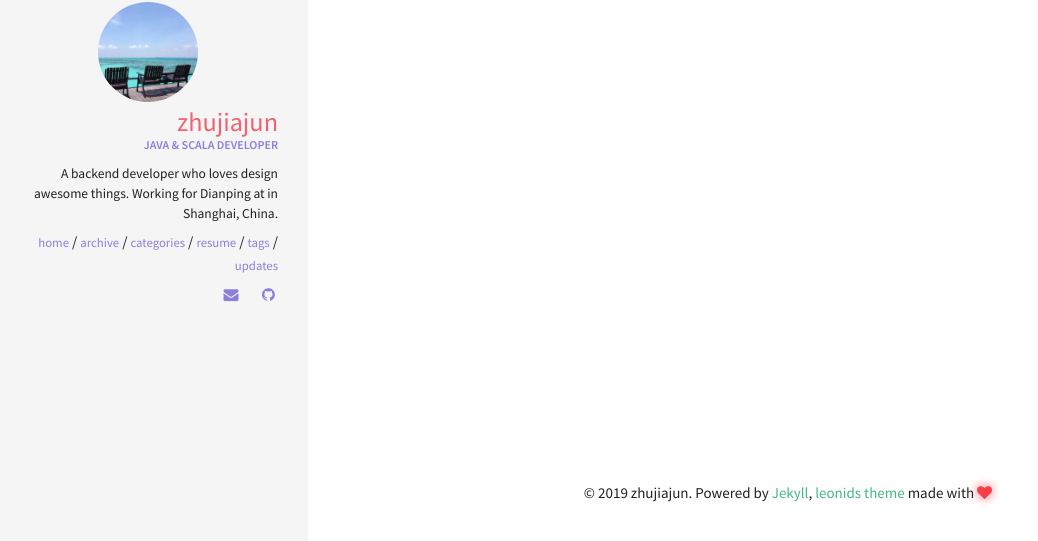
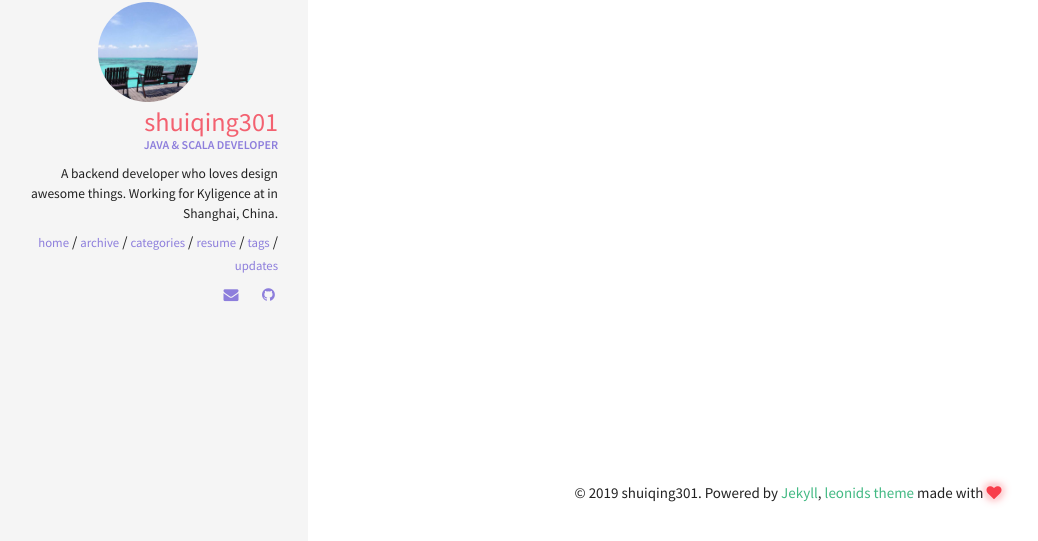
Before and after one commit to 7mming7/7mming7.github.io, a Jekyll site: the page built from tags.html, in a window 1280 px wide. Shown: the part 256-797 px from the top of the page, without its empty margins (12-1050 px from the left). Built offline with Jekyll 4.4.1, drawn with Linux system fonts in a browser that asks for light colours.

Commit message:
Initial commit

```diff
--- a/_config.yml
+++ b/_config.yml
@@ -33,11 +33,11 @@ kramdown:
 ####################################
 #
 owner:
-  name: zhujiajun
+  name: shuiqing301
   avatar: avatar.jpg
   job: "Java & Scala Developer"
-  bio: "A backend developer who loves design awesome things. Working for Dianping at in Shanghai, China."
-  email: zhujiajun.me@gmail.com
+  bio: "A backend developer who loves design awesome things. Working for Kyligence at in Shanghai, China."
+  email: shuiqing301@gmail.com
   disqus-shortname: #username
   twitter:  #username
   facebook: #username
```
